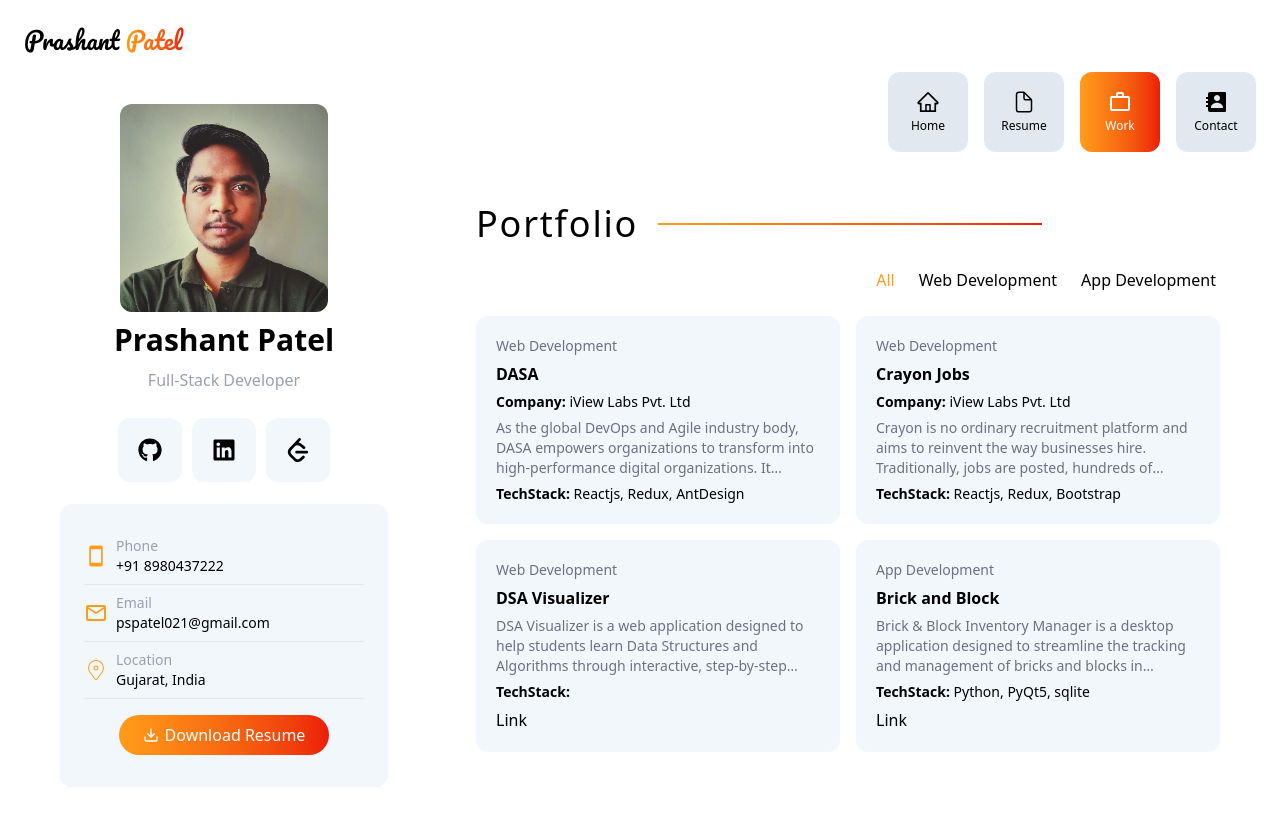
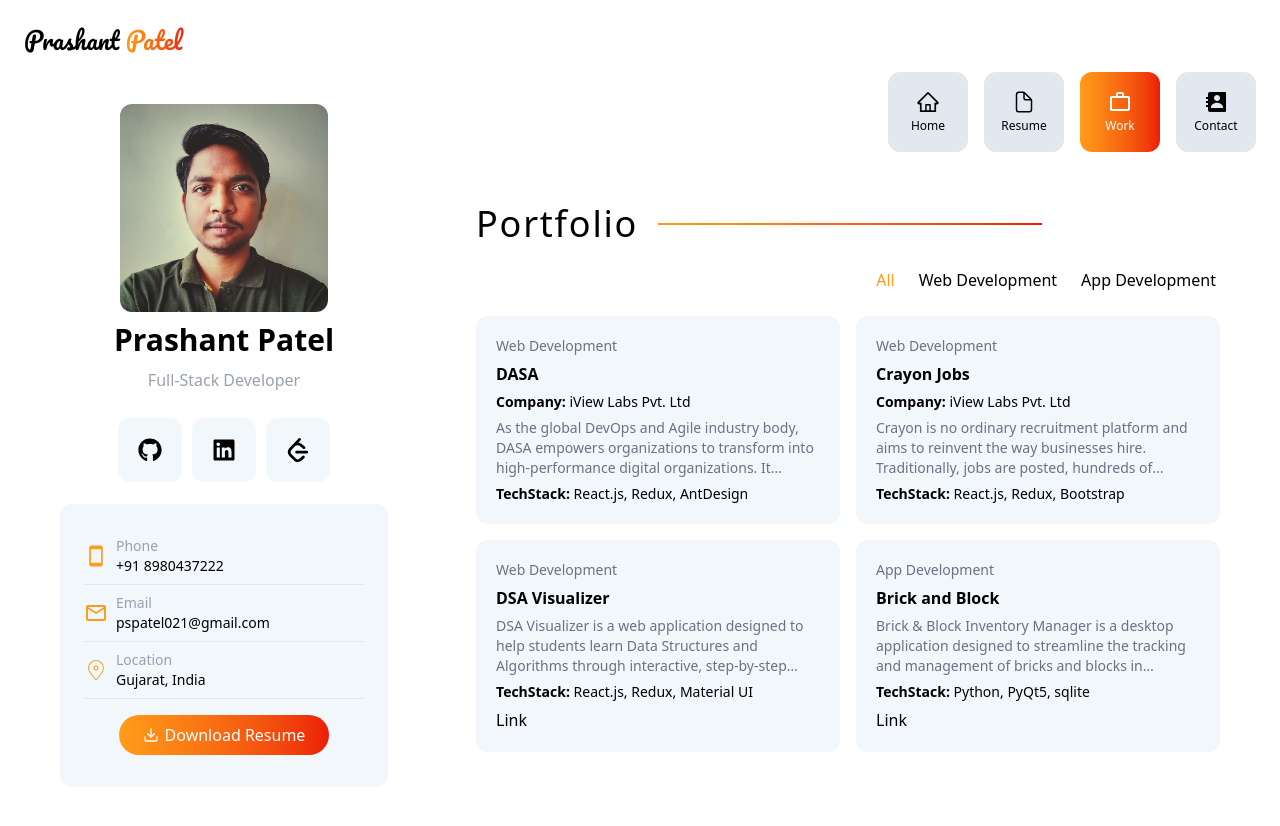
Before and after one commit to Prashant-021/Prashant-Patel-Portfolio, a React (Vite) app: page /work in a window 1280 px wide. Shown: the top 826 px of the page. Built offline with nearby package versions, Linux system fonts and the light colour scheme.

Commit message:
DSA Visualizer Project Updated and Favicon update

```diff
--- a/index.html
+++ b/index.html
@@ -3,7 +3,7 @@
 
 <head>
   <meta charset="UTF-8" />
-  <link rel="icon" type="image/svg+xml" href="/vite.svg" />
+  <link rel="icon" type="image" href="./src/assets/FavIcon.png" />
   <meta name="viewport" content="width=device-width, initial-scale=1.0" />
   <link href="/src/style.css" rel="stylesheet">
   <title>Prashant Patel</title>
--- a/src/pages/Work.jsx
+++ b/src/pages/Work.jsx
@@ -8,7 +8,7 @@ const projects = [
     link: "",
     company: "iView Labs Pvt. Ltd",
     description: "As the global DevOps and Agile industry body, DASA empowers organizations to transform into high-performance digital organizations. It provides the guidance, training, and community support to help your teams improve efficiency, enhance agility, and deliver value continuously.",
-    techStack: ["Reactjs", "Redux", "AntDesign"],
+    techStack: ["React.js", "Redux", "AntDesign"],
     image: ""
   }, {
     id: 2,
@@ -17,7 +17,7 @@ const projects = [
     company: "iView Labs Pvt. Ltd",
     link: "",
     description: "Crayon is no ordinary recruitment platform and aims to reinvent the way businesses hire. Traditionally, jobs are posted, hundreds of candidates apply, you sift through a myriad of different CVs, and if you're lucky, you manage to get through the interviews and hire someone hoping they'll be a natural fit for your business.",
-    techStack: ["Reactjs", "Redux", "Bootstrap"],
+    techStack: ["React.js", "Redux", "Bootstrap"],
     image: ""
   }, {
     id: 3,
@@ -25,6 +25,7 @@ const projects = [
     category: "Web Development",
     description: "DSA Visualizer is a web application designed to help students learn Data Structures and Algorithms through interactive, step-by-step visualizations.",
     link: "https://boisterous-cassata-46122e.netlify.app/",
+    techStack: ["React.js", "Redux", "Material UI"],
     image: ""
   }, {
     id: 4,
```
Also changed, not shown: src/assets/FavIcon.png (added).
